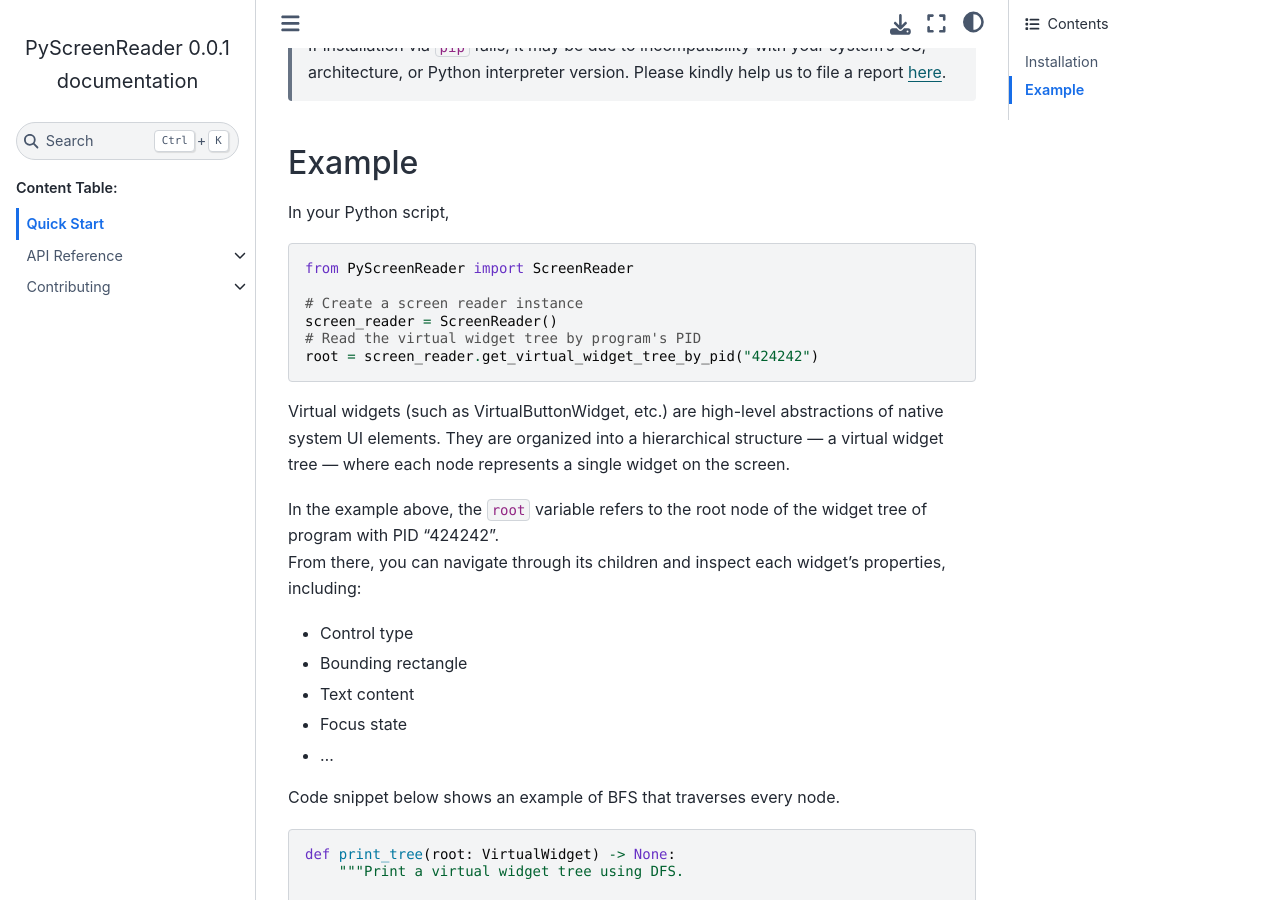
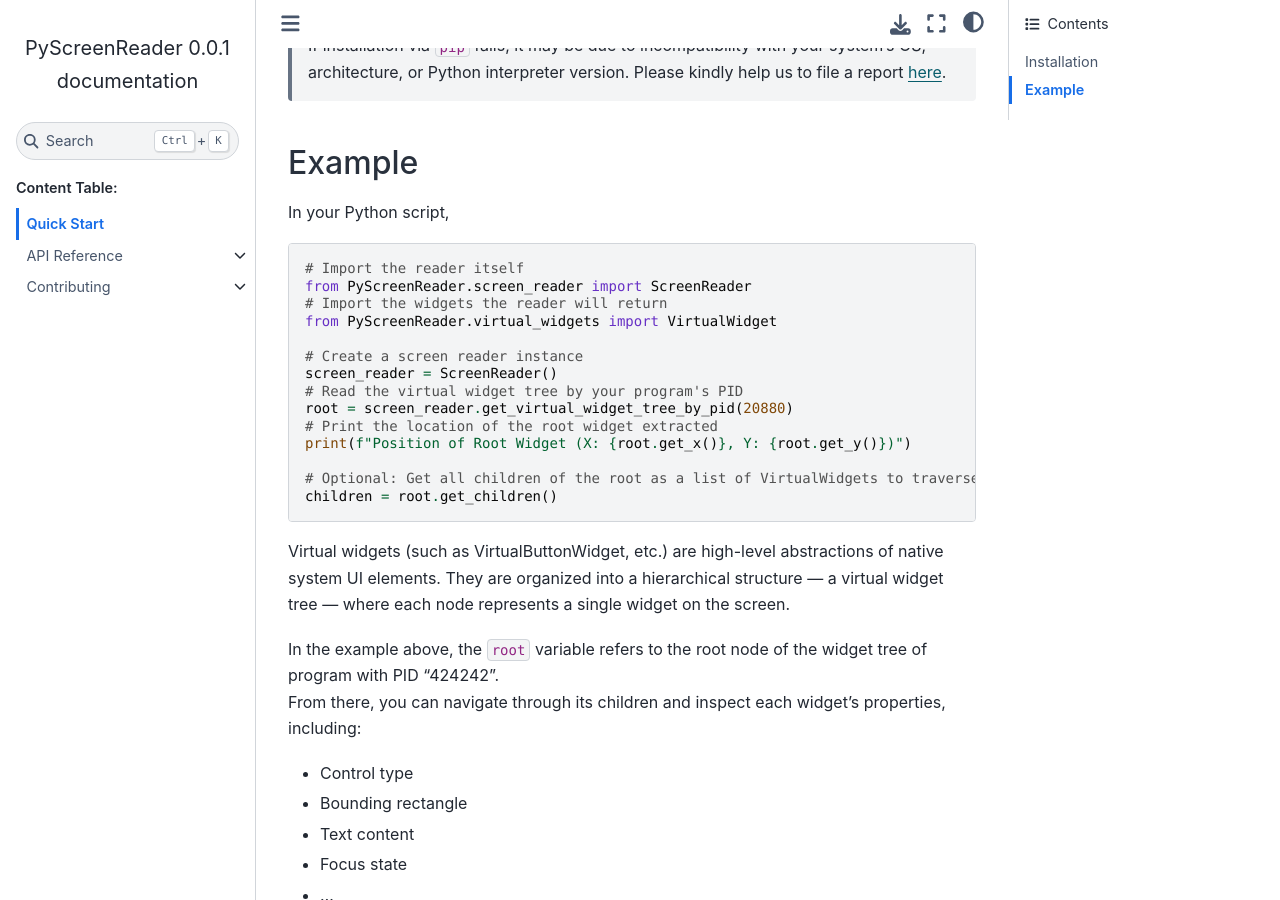
Before and after one commit to PyScreenReader/PyScreenReader, a Sphinx documentation site: the page built from doc/source/quickstart.md, in a window 1280 px wide and 900 px high, scrolled down 338 px. Built offline with Sphinx 7.4.7 and the Sphinx Book theme 1.1.4, drawn with Linux system fonts in a browser that asks for light colours.

Commit message:
move to pyscreenreader link

````diff
--- a/doc/source/index.rst
+++ b/doc/source/index.rst
@@ -74,8 +74,9 @@
 Useful Links
 ------------
 
-* `GitHub Repository <https://github.com/Lmh-java/PyScreenReader>`_
-* `Issue Tracker <https://github.com/Lmh-java/PyScreenReader/issues>`_
+* `GitHub Repository <https://github.com/PyScreenReader/PyScreenReader>`_
+* `Issue Tracker <https://github.com/PyScreenReader/PyScreenReader/issues>`_
+* `Documentation <https://pyscreenreader.readthedocs.io/en/latest>`_
 * `PyPI Project <https://pypi.org/project/PyScreenReader/>`_
 
 .. toctree::
--- a/doc/source/quickstart.md
+++ b/doc/source/quickstart.md
@@ -7,17 +7,25 @@
 ```
 > **PyScreenReader is still in active development.**
 > If installation via `pip` fails, it may be due to incompatibility with your system’s OS, architecture, or Python interpreter version.
-> Please kindly help us to file a report [here](https://github.com/Lmh-java/PyScreenReader/issues).
+> Please kindly help us to file a report [here](https://github.com/PyScreenReader/PyScreenReader/issues).
 
 ## Example
 In your Python script,
-```python
-from PyScreenReader import ScreenReader
+```py
+# Import the reader itself
+from PyScreenReader.screen_reader import ScreenReader
+# Import the widgets the reader will return
+from PyScreenReader.virtual_widgets import VirtualWidget
 
 # Create a screen reader instance
 screen_reader = ScreenReader()
-# Read the virtual widget tree by program's PID
-root = screen_reader.get_virtual_widget_tree_by_pid("424242")
+# Read the virtual widget tree by your program's PID
+root = screen_reader.get_virtual_widget_tree_by_pid(20880)
+# Print the location of the root widget extracted
+print(f"Position of Root Widget (X: {root.get_x()}, Y: {root.get_y()})")
+
+# Optional: Get all children of the root as a list of VirtualWidgets to traverse the tree!
+children = root.get_children()
 ```
 
 Virtual widgets (such as VirtualButtonWidget, etc.) are high-level abstractions of native system UI elements.
````
Also changed, not shown: README.md (+2 -2 lines), SECURITY.md (+1 -1 lines), 1 other file.
